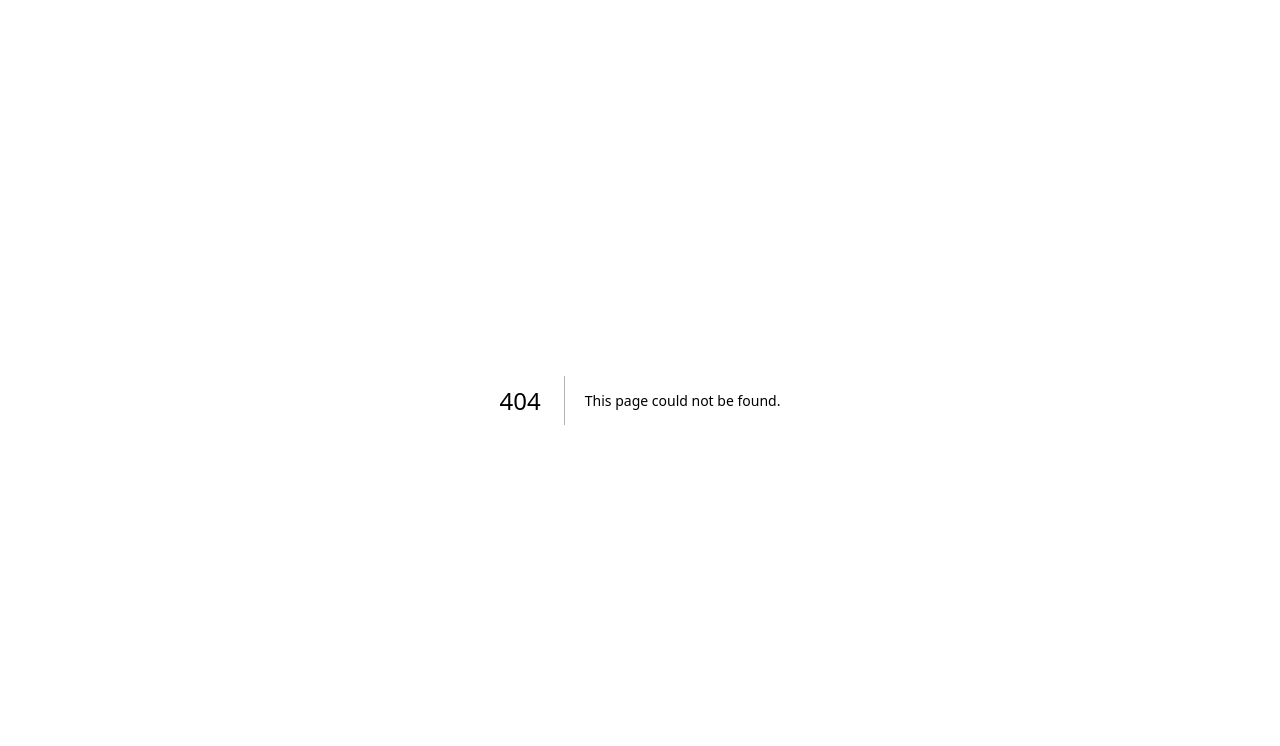
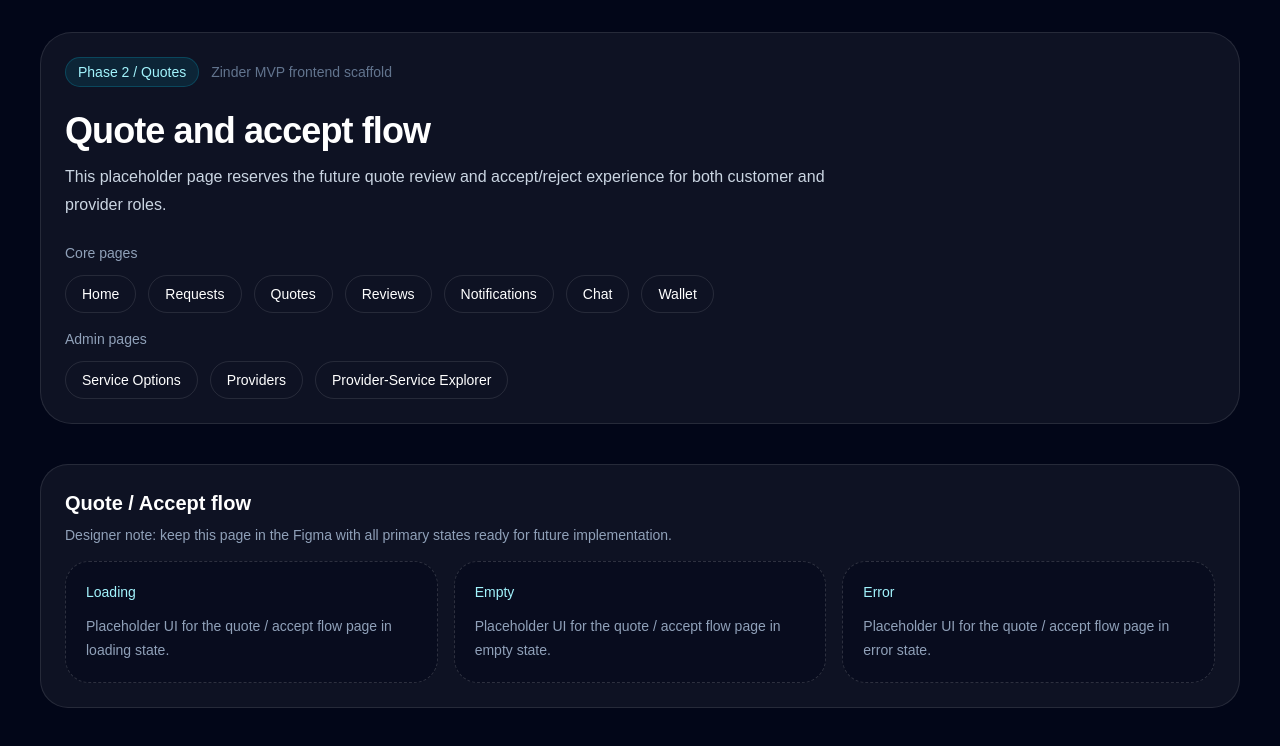
Before and after one commit to alcho22/zinder-mvp, a Next.js app: page /quotes in a window 1280 px wide. Before the commit this address had no page. Shown: the top 746 px of the page. Built offline with nearby package versions, Linux system fonts and the light colour scheme.

Commit message:
Update src/app/quotes/page.tsx

```diff
--- /dev/null
+++ b/src/app/quotes/page.tsx
@@ -0,0 +1,14 @@
+import { AppShell } from "@/components/app-shell";
+import { PlaceholderStateGrid } from "@/components/placeholder-state-grid";
+
+export default function QuotesPage() {
+  return (
+    <AppShell
+      eyebrow="Phase 2 / Quotes"
+      title="Quote and accept flow"
+      description="This placeholder page reserves the future quote review and accept/reject experience for both customer and provider roles."
+    >
+      <PlaceholderStateGrid title="Quote / Accept flow" />
+    </AppShell>
+  );
+}
```
